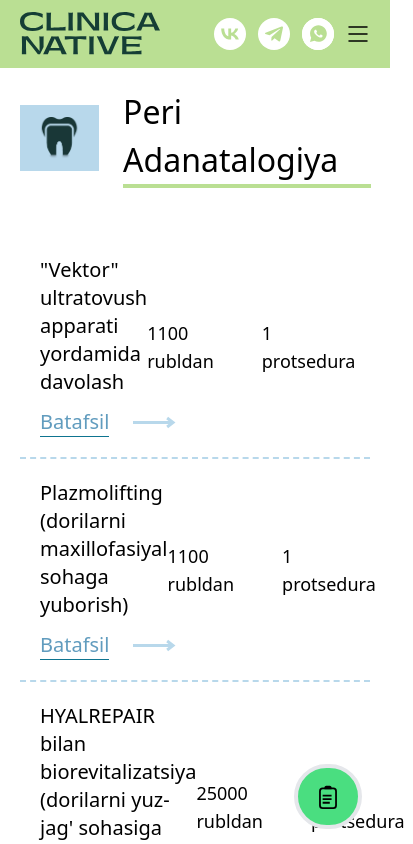
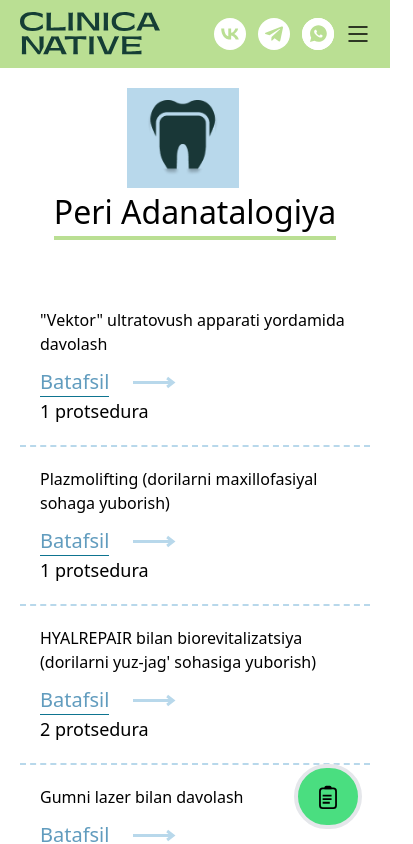
Before and after one commit to muhammadazizbek006/Clinica, a React (Vite) app: page /PeriAdanatalogiya in a window 390 px wide. Shown: the top 844 px of the page, 413 px wide, since content can reach past the window. Built offline with nearby package versions, Linux system fonts and the light colour scheme.

Commit message:
add periadanatalogiya page to responsive

```diff
--- a/src/pages/periAdanatalogiya/PeriAdanatalogiya.jsx
+++ b/src/pages/periAdanatalogiya/PeriAdanatalogiya.jsx
@@ -14,9 +14,9 @@ const PeriAdanatalogiya = () => {
       <section>
         <div className="containerb">
           {/* top */}
-          <div className=" flex items-center  pt-5">
+          <div className=" flex justify-center sm:justify-start items-center  pt-5">
             {/* left */}
-            <div className="flex items-center">
+            <div className="flex flex-col sm:flex-row  items-center">
               <div className="w-28 bg-akva  mr-6 ">
                 <img className="  px-5 py-3  " src={peri} alt="#" />
               </div>
@@ -42,11 +42,11 @@ const PeriAdanatalogiya = () => {
                 >
                   <Link
                     to={`/periadanatalog/${e.yonalishi}`}
-                    className="flex justify-between items-center p-5"
+                    className="flex  flex-col justify-between md:items-center md:flex-row p-5"
                   >
                     {/* left */}
                     <div className="flex flex-col">
-                      <h3 className="text-xl font-medium mb-3 max-w-[900px]">
+                      <h3 className=" text-base lg:text-xl font-medium mb-3 max-w-[900px]">
                         {e.yonalishi}
                       </h3>
                       <div className="flex items-center  ">
@@ -58,7 +58,7 @@ const PeriAdanatalogiya = () => {
                     </div>
                     {/* right */}
                     <div className="flex items-center">
-                      <p className="mr-12 text-lg ">{e.narxi} rubldan</p>
+                      <p className=" hidden lg:block mr-12 text-lg ">{e.narxi} rubldan</p>
                       <div className="flex items-center text-lg">
                         <p className="mr-2">{e.soni}</p>
                       </div>
```
